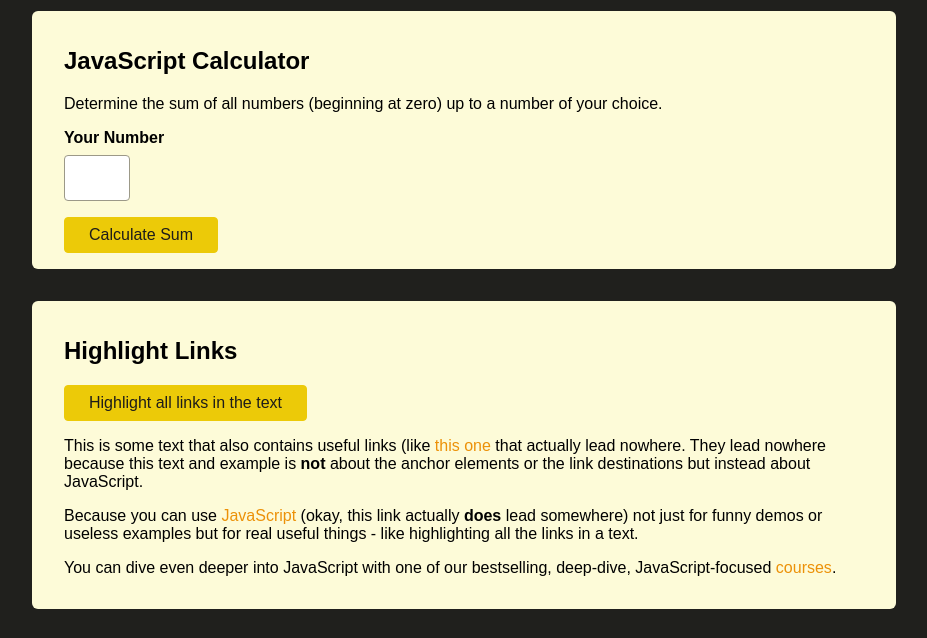
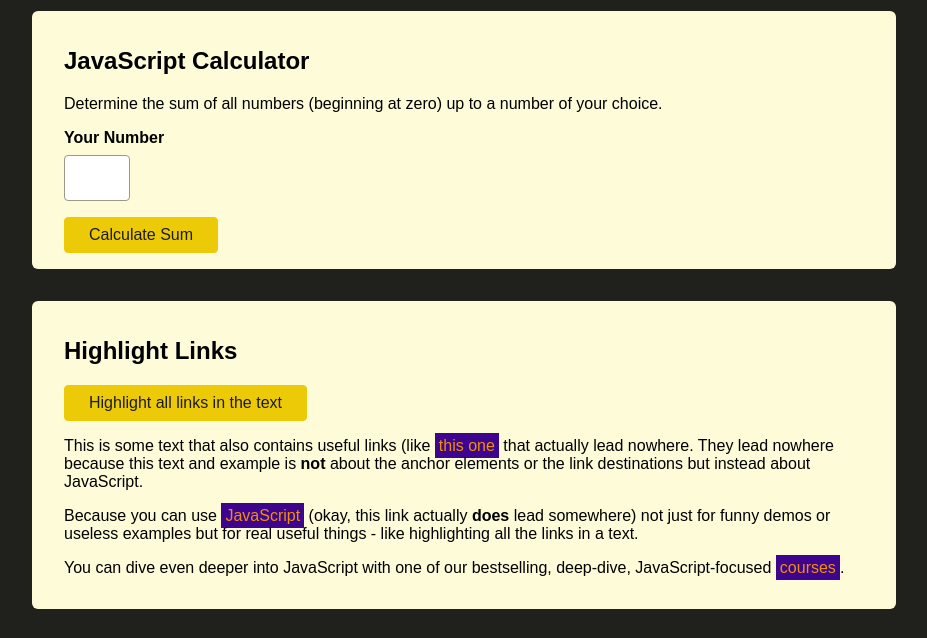
Before and after one commit to jeongsangtae/100day-challenge-js, a plain HTML site: page loops-in-action/index.html in a window 1280 px wide. Both pictures are taken after a click on the button "Highlight all links in the text". Shown: the part 106-744 px from the top of the page, without its empty margins (176-1103 px from the left). Drawn offline with Linux system fonts and the light colour scheme.

Commit message:
Day 39 second example

```diff
--- a/loops-in-action/loops-in-action.js
+++ b/loops-in-action/loops-in-action.js
@@ -19,3 +19,17 @@ function calculateSum() {
 }
 
 calculateSumButton.addEventListener("click", calculateSum);
+
+// 두번째 연습: 하이라이트 링크
+
+const highlightLinkButton = document.querySelector("#highlight-links button");
+
+function highlightLinks() {
+  const aElements = document.querySelectorAll("#highlight-links a");
+
+  for (const aElement of aElements) {
+    aElement.classList.add("highlight");
+  }
+}
+
+highlightLinkButton.addEventListener("click", highlightLinks);
```
Also changed, not shown: loops-in-action/styles.css (line endings or trailing spaces).
